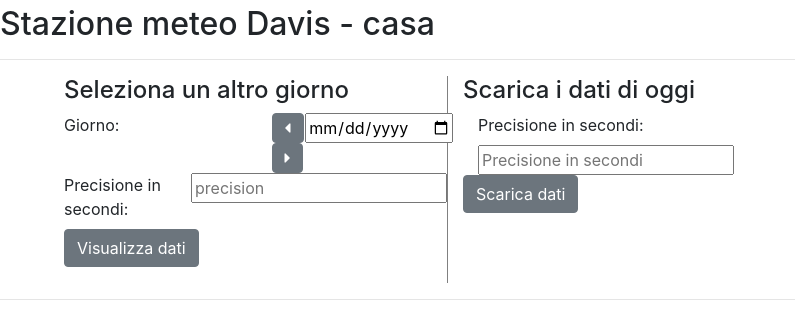
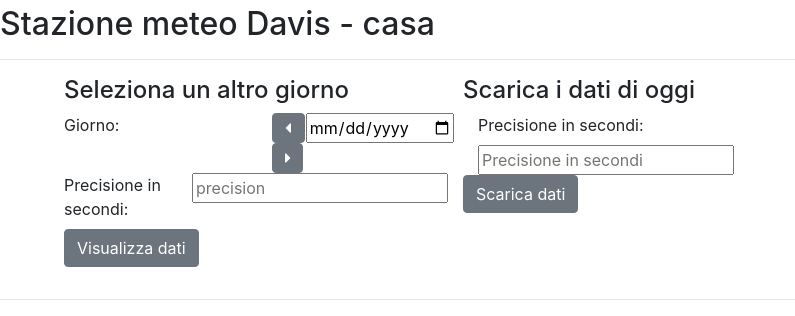
Before and after one commit to FabrizioSandri/SmartHome, a Flask app: template templates/weather.html in a window 1280 px wide; the page is wider, and only the part inside the window is pictured. Shown: the part 59-375 px from the top of that part, without its empty margins (0-795 px from the left). Run offline with Flask 2, Linux system fonts and the light colour scheme; the template is opened without the code that fills it, so the values that code supplies are empty; parts of the project's set-up code (start-up, migrations or seed data) failed here and were passed over; some libraries are stand-ins or nearby versions.

Commit message:
weather style adjustments

```diff
--- a/static/css/weather.css
+++ b/static/css/weather.css
@@ -2,8 +2,16 @@ canvas{
     height: 400px;
 }
 
-.right-hr {
-    border-right: 1px solid gray;
+@media only screen and  (max-width: 43em) {
+    .right-hr {
+        border-right: 1px solid gray;
+    }
+}
+
+@media only screen and  (min-width: 43em) {
+    .right-hr {
+        border-right: none;
+    }
 }
 
 .container {
```
